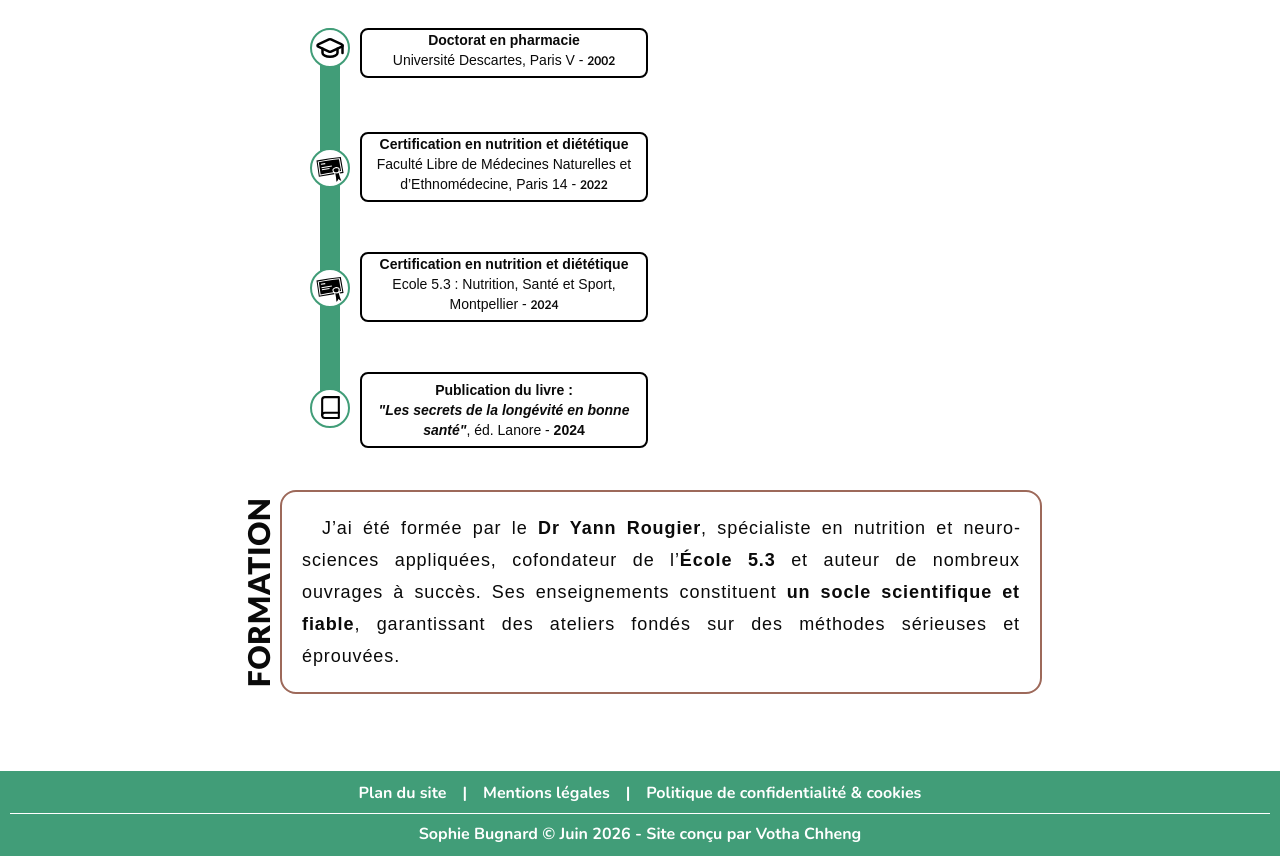
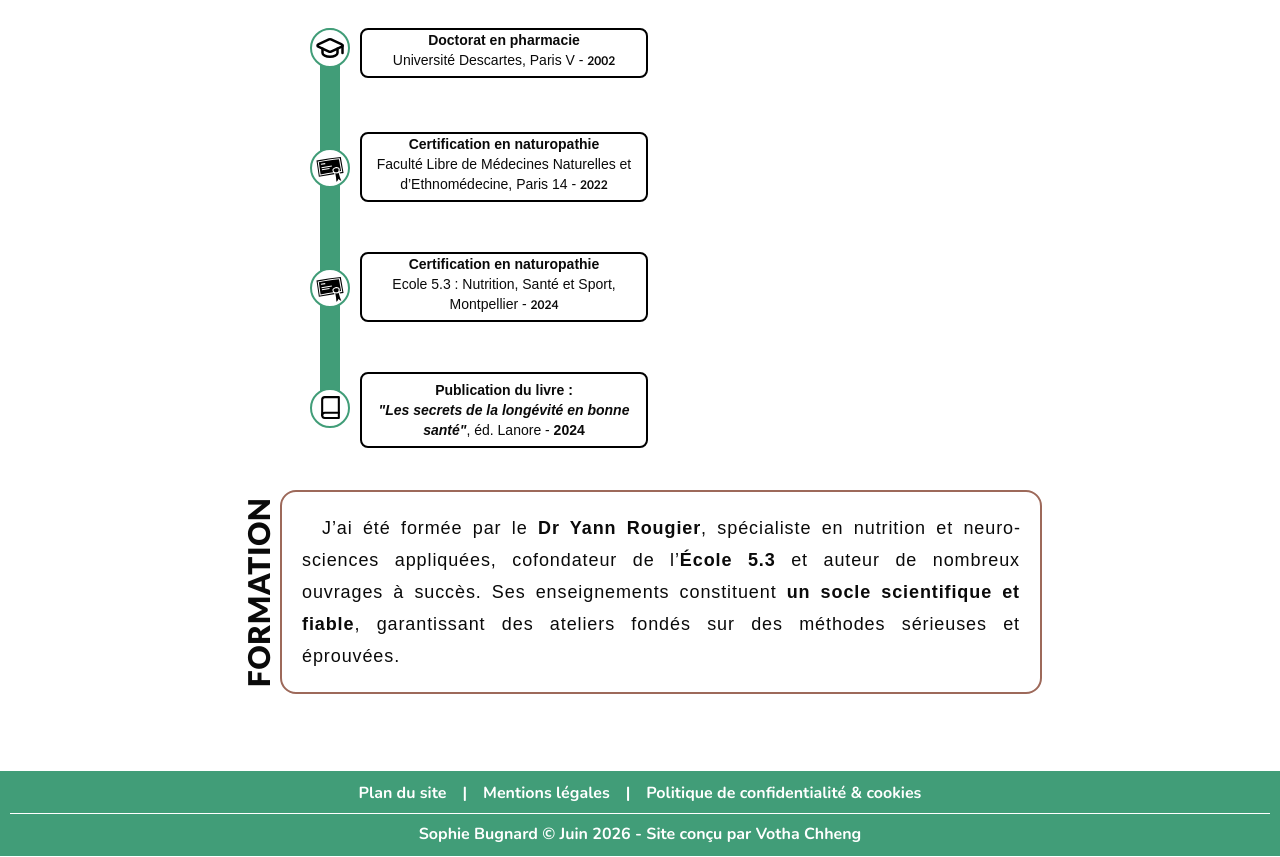
Before and after one commit to Votha-Chheng/site-sophie-bugnard-beta, a Next.js app: page /qui-suis-je in a window 1280 px wide. Shown: the part 1180-2037 px from the top of the page. Built offline with nearby package versions, Linux system fonts and the light colour scheme; a web font is replaced by a local one.

Commit message:
Version beta

```diff
--- a/components/responsive-components/qui-suis-je/TimeLineResponsive.tsx
+++ b/components/responsive-components/qui-suis-je/TimeLineResponsive.tsx
@@ -26,11 +26,11 @@ const TimeLineResponsive = (props: Props) => {
         <p className="">Université Descartes, Paris V - <span className="font-bold font-lato text-xs">2002</span></p>
       </div>
       <div className={`absolute text-sm duration-200 border-black border-2 px-1.5 pb-1.5 w-72 bg-white rounded-md text-center font-ysabeau left-10 top-26`}>
-        <p className="font-bold flex gap-x-1.5 justify-center"><span className="">Certification en nutrition et diététique</span></p>
+        <p className="font-bold flex gap-x-1.5 justify-center"><span className="">Certification en naturopathie</span></p>
         <p className="">Faculté Libre de Médecines Naturelles et d’Ethnomédecine, Paris 14 - <span className="font-bold font-lato text-xs">2022</span></p>
       </div>
       <div className={`absolute text-sm duration-200 border-black border-2 px-1.5 pb-1.5 w-72 bg-white rounded-md text-center font-ysabeau left-10 top-56`}>
-        <p className="font-bold flex gap-x-1.5 justify-center"><span className="">Certification en nutrition et diététique</span></p>
+        <p className="font-bold flex gap-x-1.5 justify-center"><span className="">Certification en naturopathie</span></p>
         <p className="">Ecole 5.3 : Nutrition, Santé et Sport, Montpellier - <span className="font-bold font-lato text-xs">2024</span></p>
       </div>
       <div className={`w-72 absolute left-10 top-86 font-ysabeau leading-5 text-center text-sm border-black border-2 px-1.5 py-1.5 rounded-md hover:scale-105 cursor-pointer transition-all duration-200 bg-white`}>
```
